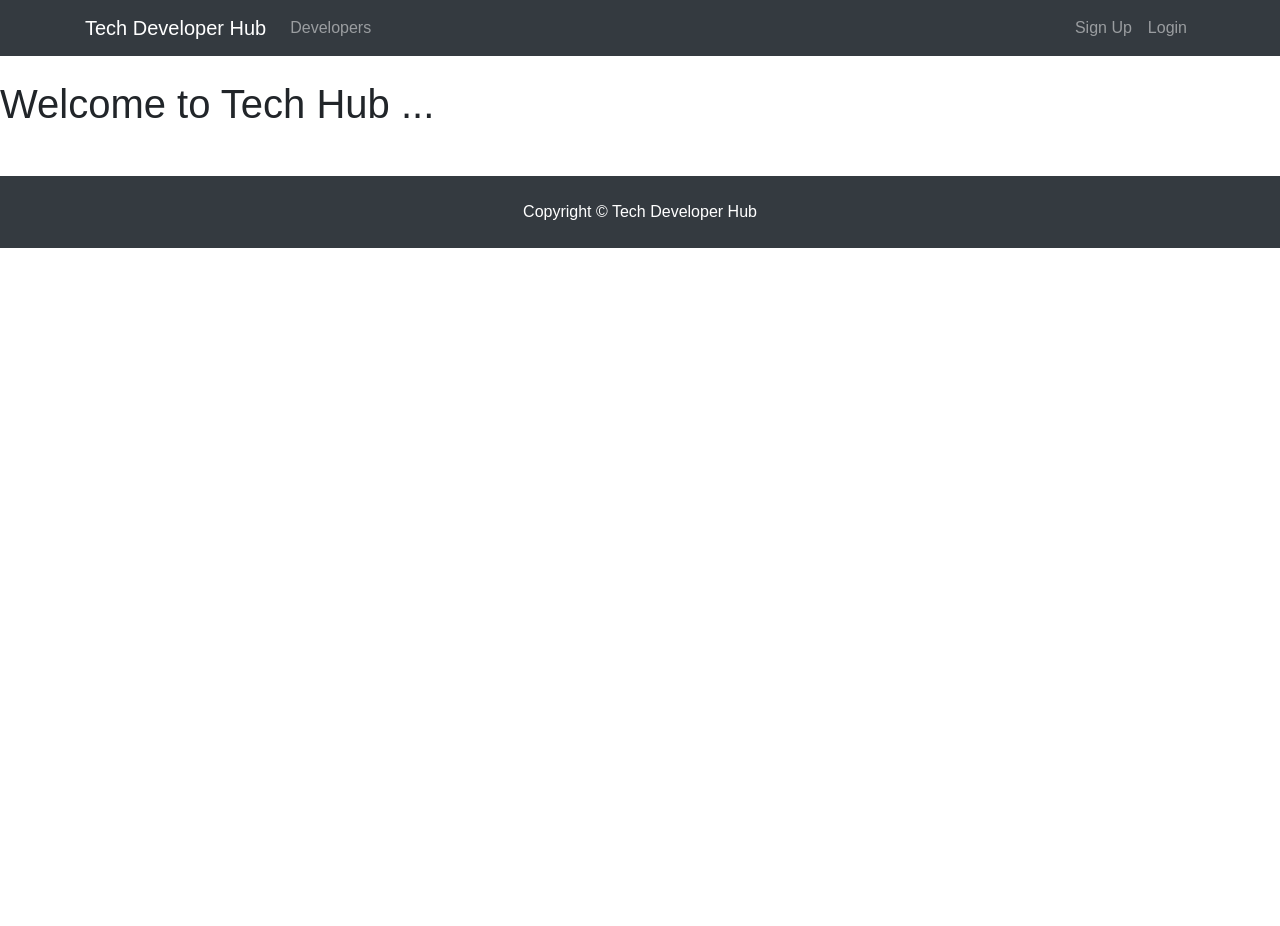
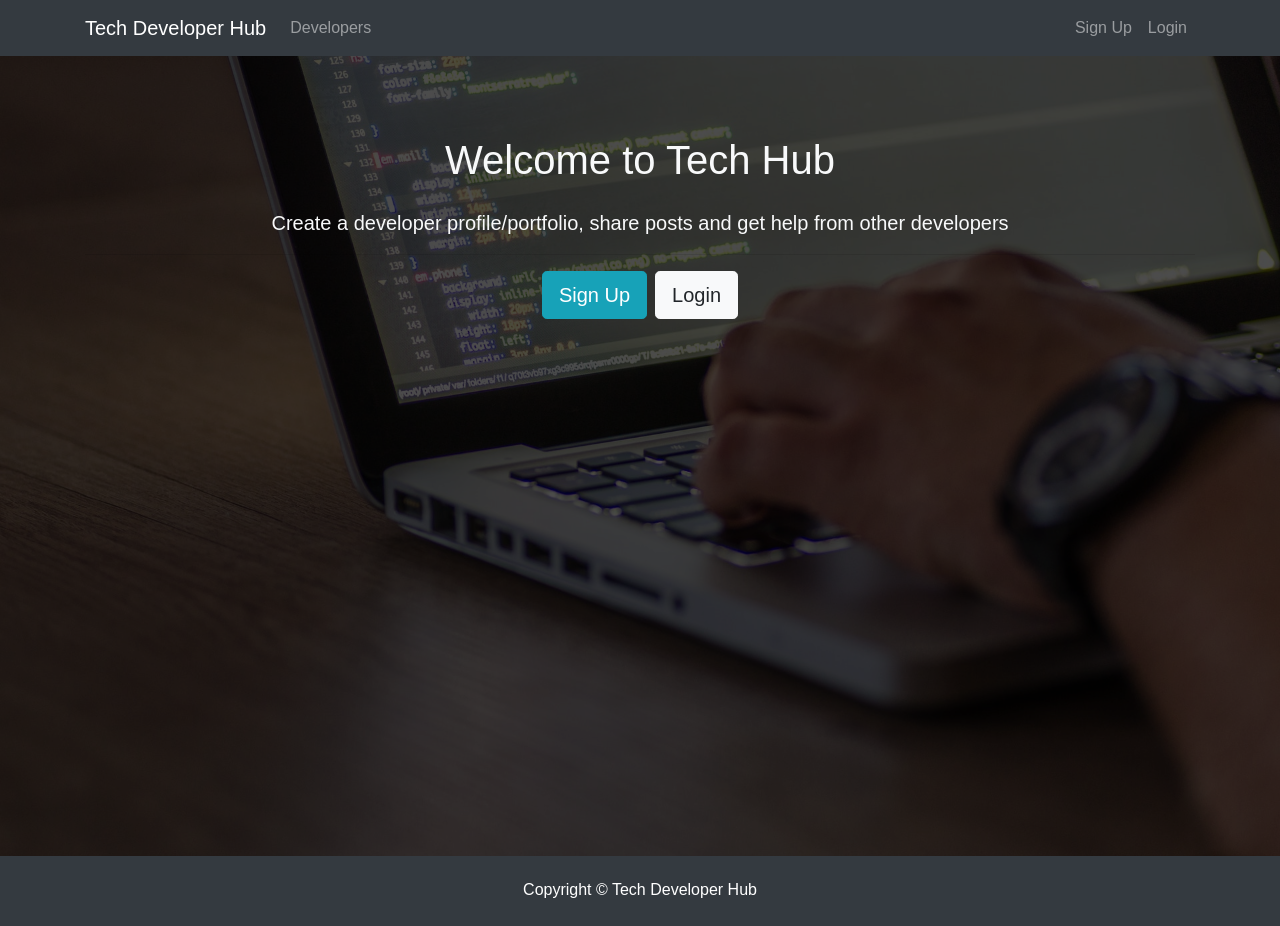
Before and after one commit to dnperera/tech-developer-hub, a React (Create React App) app in the folder client/: page / in a window 1280 px wide. Before the commit the page ends 800 px from the top, so only its background shows below. Built offline with nearby package versions, Linux system fonts and the light colour scheme.

Commit message:
add landing component

```diff
--- a/client/src/App.js
+++ b/client/src/App.js
@@ -1,6 +1,7 @@
 import React, { Component } from "react";
 import Navbar from "./components/layout/Navbar";
 import Footer from "./components/layout/Footer";
+import Landing from "./components/layout/Landing";
 import "./App.css";
 
 class App extends Component {
@@ -8,7 +9,7 @@
     return (
       <div className="App">
         <Navbar />
-        <h1>Welcome to Tech Hub ...</h1>
+        <Landing />
         <Footer />
       </div>
     );
--- a/client/src/components/layout/Landing.js
+++ b/client/src/components/layout/Landing.js
@@ -0,0 +1,31 @@
+import React, { Component } from "react";
+
+class Landing extends Component {
+  render() {
+    return (
+      <div className="landing">
+        <div className="dark-overlay landing-inner text-light">
+          <div className="container">
+            <div className="row">
+              <div className="col-md-12 text-center">
+                <h1 className="display-5 mb-4">Welcome to Tech Hub</h1>
+                <p className="lead">
+                  Create a developer profile/portfolio, share posts and get help
+                  from other developers
+                </p>
+                <hr />
+                <a href="register.html" class="btn btn-lg btn-info mr-2">
+                  Sign Up
+                </a>
+                <a href="login.html" class="btn btn-lg btn-light">
+                  Login
+                </a>
+              </div>
+            </div>
+          </div>
+        </div>
+      </div>
+    );
+  }
+}
+export default Landing;
```
